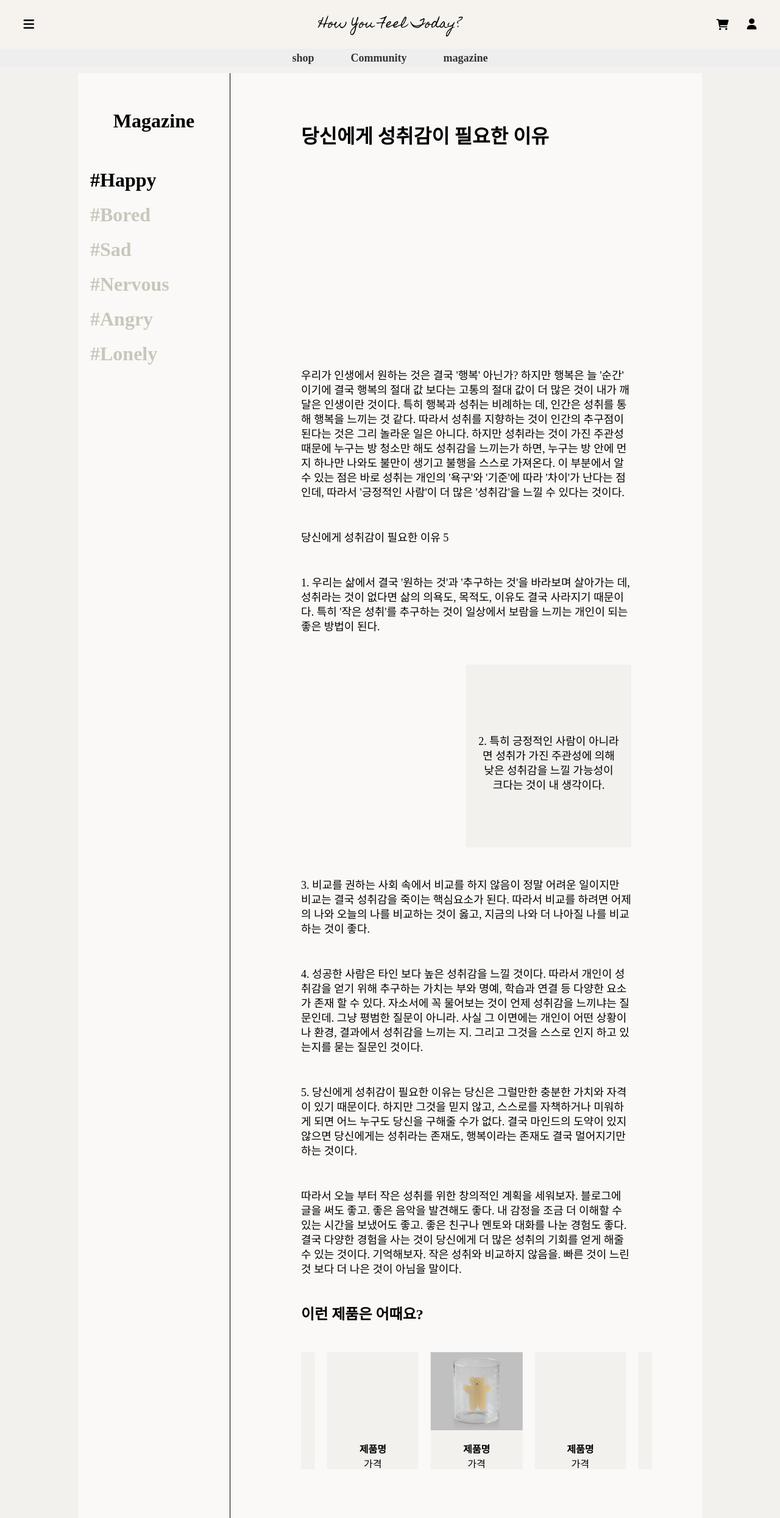
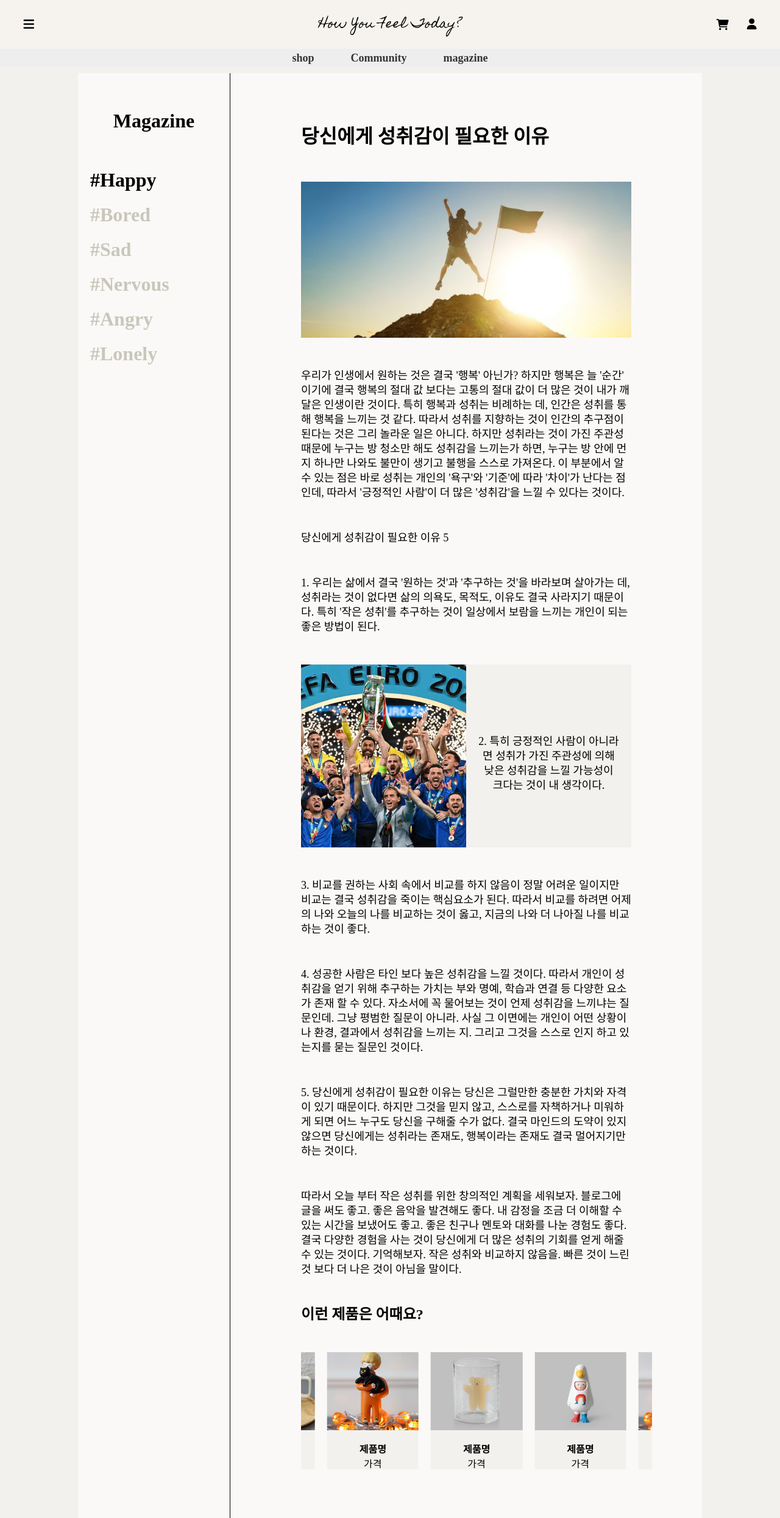
Before and after one commit to sanghyuk95/HYFT, a plain HTML site: page sanghyuk/magazineDetail.html in a window 1280 px wide. Shown: the top 2490 px of the page at 61% size. Drawn offline with nearby package versions, Linux system fonts and the light colour scheme; a web font is replaced by a local one.

Commit message:
03-21 링크,매거진 디테일 수정

```diff
--- a/aram/common.js
+++ b/aram/common.js
@@ -6,7 +6,6 @@ const $cartMenu = document.querySelector(".cart-menu");
 const $cartX = document.querySelector(".cart-right-title .fa-xmark");
 const $header = document.querySelector("header");
 const $title = document.querySelector(".header-container > p");
-console.log($title)
 $title.addEventListener('click', () => {
   location.pathname = "/HYFT/jinwha/index.html";
 })
--- a/jinwha/common.js
+++ b/jinwha/common.js
@@ -6,7 +6,6 @@ const $cartMenu = document.querySelector(".cart-menu");
 const $cartX = document.querySelector(".cart-right-title .fa-xmark");
 const $header = document.querySelector("header");
 const $title = document.querySelector(".header-container > p");
-console.log($title)
 $title.addEventListener('click', () => {
   location.pathname = "/HYFT/jinwha/index.html";
 })
--- a/sanghyuk/js/common.js
+++ b/sanghyuk/js/common.js
@@ -6,7 +6,6 @@ const $cartMenu = document.querySelector(".cart-menu");
 const $cartX = document.querySelector(".cart-right-title .fa-xmark");
 const $header = document.querySelector("header");
 const $title = document.querySelector(".header-container > p");
-console.log($title);
 $title.addEventListener("click", () => {
   location.pathname = "/HYFT/jinwha/index.html";
 });
--- a/sanghyuk/js/magazine.js
+++ b/sanghyuk/js/magazine.js
@@ -110,7 +110,7 @@
 
   $box.forEach((e) => {
     e.addEventListener('click', () => {
-      location.pathname = '/sanghyuk/magazineDetail.html'
+      location.pathname = 'HYFT/sanghyuk/magazineDetail.html'
     })
   })
 })();
--- a/sanghyuk/js/magazineDetail.js
+++ b/sanghyuk/js/magazineDetail.js
@@ -6,8 +6,8 @@ const swiper = new Swiper(".swiper", {
 });
 $link = document.querySelectorAll(".swiper-slide");
 $link.forEach((e) => {
-  e.style.cursor = 'pointer'
-  e.addEventListener('click', () => {
-    location.pathname = "/productDetail";
-  })
-})
+  e.style.cursor = "pointer";
+  e.addEventListener("click", () => {
+    location.pathname = "/HYFT/aram/detailmush.html";
+  });
+});
--- a/sanghyuk/magazineDetail.html
+++ b/sanghyuk/magazineDetail.html
@@ -123,7 +123,7 @@
       </div>
       <div class="main">
         <h1>당신에게 성취감이 필요한 이유</h1>
-        <div class="main-photo" style="background: top/cover no-repeat url(image/3.jpg)"></div>
+        <div class="main-photo" style="background: top/cover no-repeat url(img/3.jpg)"></div>
         <div class="main-word">
           <p>
             우리가 인생에서 원하는 것은 결국 '행복' 아닌가? 하지만 행복은 늘 '순간' 이기에 결국 행복의 절대 값 보다는 고통의 절대 값이 더 많은 것이 내가 깨달은 인생이란 것이다. 특히 행복과 성취는
@@ -137,7 +137,7 @@
             보람을 느끼는 개인이 되는 좋은 방법이 된다.
           </p>
           <div class="main-box">
-            <div class="box-photo" style="background: top/cover no-repeat url(image/2.jpeg)"></div>
+            <div class="box-photo" style="background: top/cover no-repeat url(img/2.jpeg)"></div>
             <div class="box-word">
               <br />
               <p>2. 특히 긍정적인 사람이 아니라면 성취가 가진 주관성에 의해 낮은 성취감을 느낄 가능성이 크다는 것이 내 생각이다.</p>
@@ -177,35 +177,35 @@
               </div>
             </div>
             <div class="swiper-slide">
-              <div class="slide-photo" style="background: center/cover no-repeat url(img/detail1.jpg)"></div>
+              <div class="slide-photo" style="background: center/cover no-repeat url(img/wduck1-1.jpg)"></div>
               <div class="slide-word">
                 <h4>제품명</h4>
                 <p>가격</p>
               </div>
             </div>
             <div class="swiper-slide">
-              <div class="slide-photo" style="background: center/cover no-repeat url(img/best3.jpg)"></div>
+              <div class="slide-photo" style="background: center/cover no-repeat url(img/cat1-5.jpg)"></div>
               <div class="slide-word">
                 <h4>제품명</h4>
                 <p>가격</p>
               </div>
             </div>
             <div class="swiper-slide">
-              <div class="slide-photo" style="background: center/cover no-repeat url(img/duck1-5.jpg)"></div>
+              <div class="slide-photo" style="background: center/cover no-repeat url(img/wduck1-1.jpg)"></div>
               <div class="slide-word">
                 <h4>제품명</h4>
                 <p>가격</p>
               </div>
             </div>
             <div class="swiper-slide">
-              <div class="slide-photo" style="background: center/cover no-repeat url(img/list5.jpg)"></div>
+              <div class="slide-photo" style="background: center/cover no-repeat url(img/list7.jpg)"></div>
               <div class="slide-word">
                 <h4>제품명</h4>
                 <p>가격</p>
               </div>
             </div>
             <div class="swiper-slide">
-              <div class="slide-photo" style="background: center/cover no-repeat url(img/캡처6.jpg)"></div>
+              <div class="slide-photo" style="background: center/cover no-repeat url(img/cat1-5.jpg)"></div>
               <div class="slide-word">
                 <h4>제품명</h4>
                 <p>가격</p>
--- a/soyoung/js/common.js
+++ b/soyoung/js/common.js
@@ -6,7 +6,6 @@ const $cartMenu = document.querySelector(".cart-menu");
 const $cartX = document.querySelector(".cart-right-title .fa-xmark");
 const $header = document.querySelector("header");
 const $title = document.querySelector(".header-container > p");
-console.log($title)
 $title.addEventListener('click', () => {
   location.pathname = "/HYFT/jinwha/index.html";
 })
```
